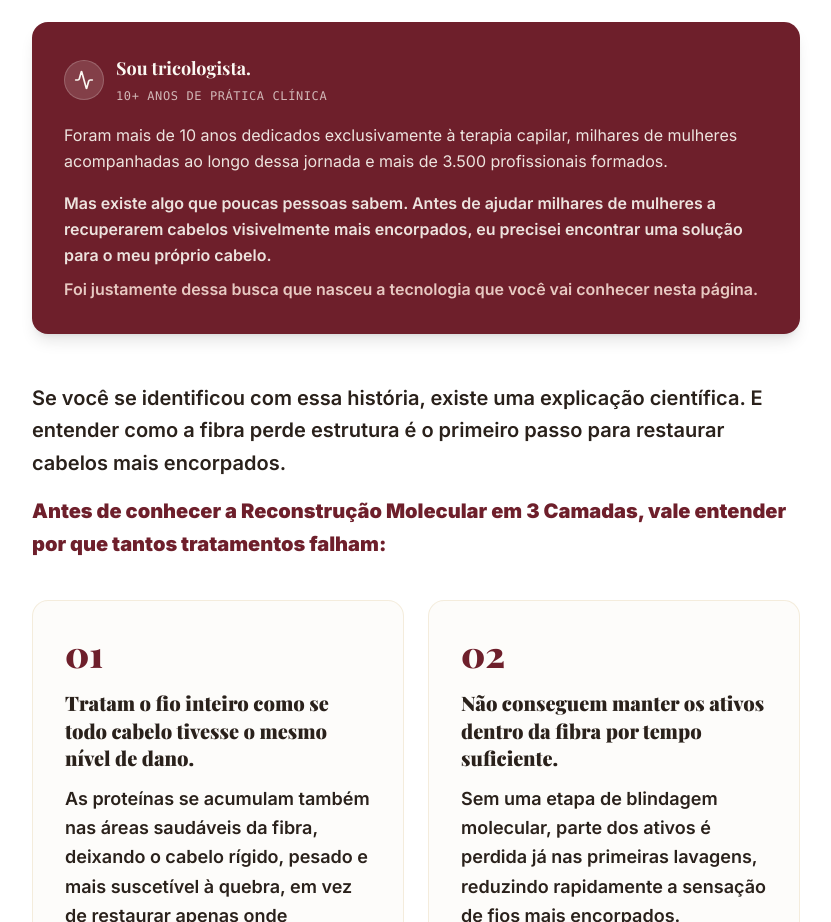
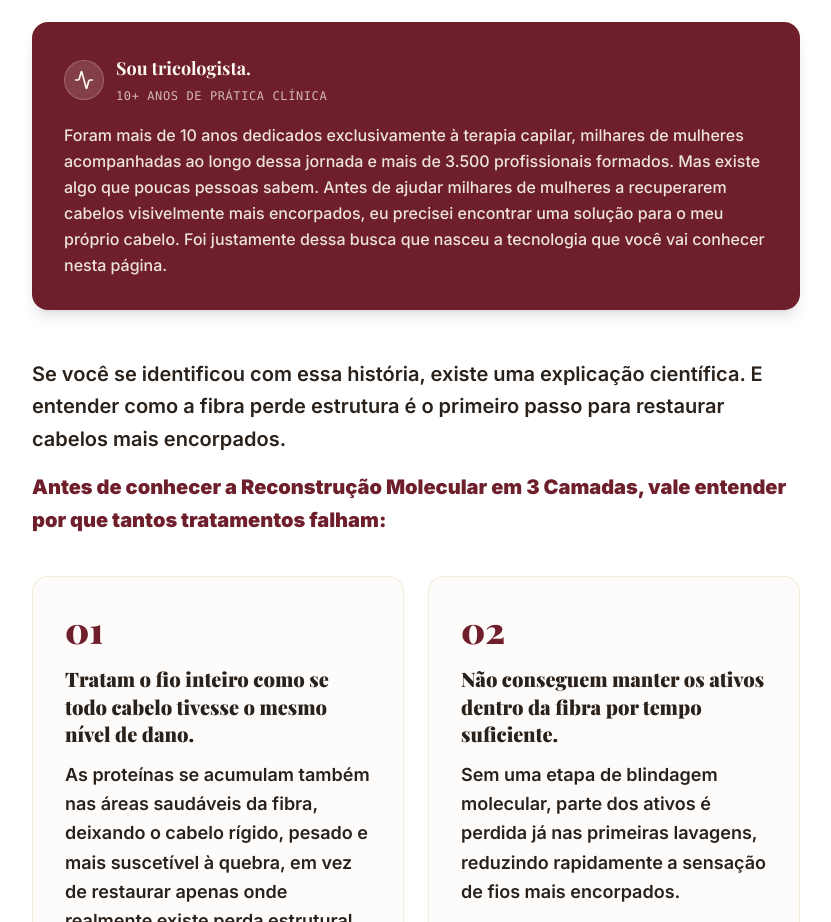
Before and after one commit to DellsantosXD/lp-proteina-do-trigo-A, a React (Vite) app: page / in a window 1280 px wide. Shown: the part 2082-3004 px from the top of the page, without its empty margins (224-1055 px from the left). Built offline with nearby package versions, Linux system fonts and the light colour scheme; a web font is replaced by a local one.

Commit message:
style: unify text inside trichologist card into a single continuous paragraph

```diff
--- a/src/App.tsx
+++ b/src/App.tsx
@@ -245,14 +245,8 @@ export default function App() {
                   <span className="text-xs text-cream/70 font-mono uppercase tracking-wider">10+ Anos de Prática Clínica</span>
                 </div>
               </div>
-              <p className="text-sm sm:text-base text-cream/90 leading-relaxed mb-4">
-                {leadParagraphs[9]}
-              </p>
-              <p className="text-sm sm:text-base text-cream/90 leading-relaxed font-semibold mb-2">
-                {leadParagraphs[10]} {leadParagraphs[11]}
-              </p>
-              <p className="text-sm sm:text-base text-rose font-semibold leading-relaxed">
-                {leadParagraphs[12]}
+              <p className="text-sm sm:text-base text-cream/90 font-medium leading-relaxed">
+                {leadParagraphs[9]} {leadParagraphs[10]} {leadParagraphs[11]} {leadParagraphs[12]}
               </p>
             </motion.div>
           </div>
```
